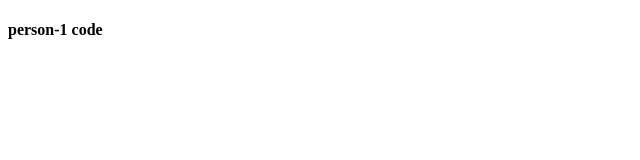
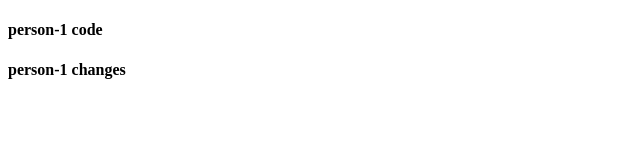
Before and after one commit to dharanilimmada/git-clone, a plain HTML site: page index.html in a window 1280 px wide. Shown: the whole page, without its empty margins (0-640 px from the left). Drawn offline with Linux system fonts and the light colour scheme.

Commit message:
person-1 changes

```diff
--- a/index.html
+++ b/index.html
@@ -7,5 +7,6 @@
 </head>
 <body>
     <h4>person-1 code</h4>
+    <h4>person-1 changes</h4>
 </body>
 </html>
```
